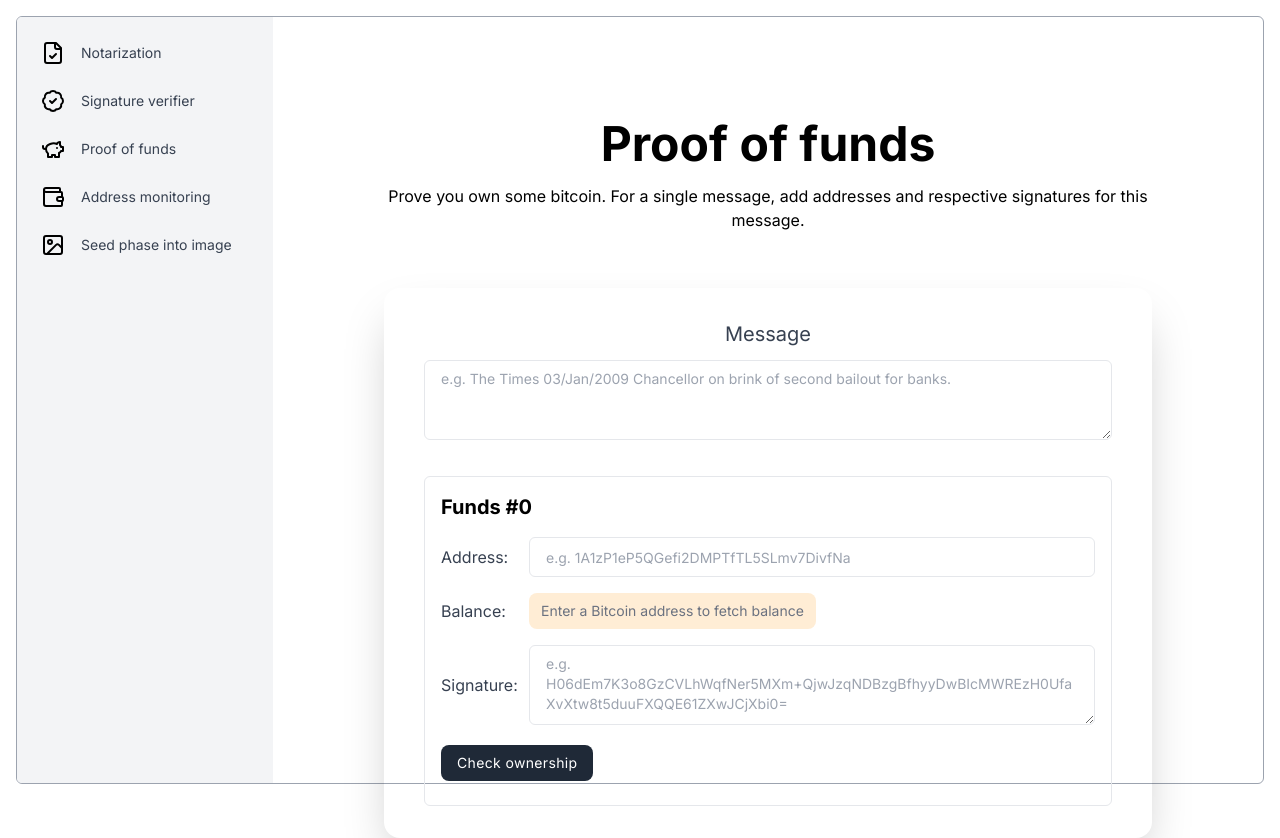
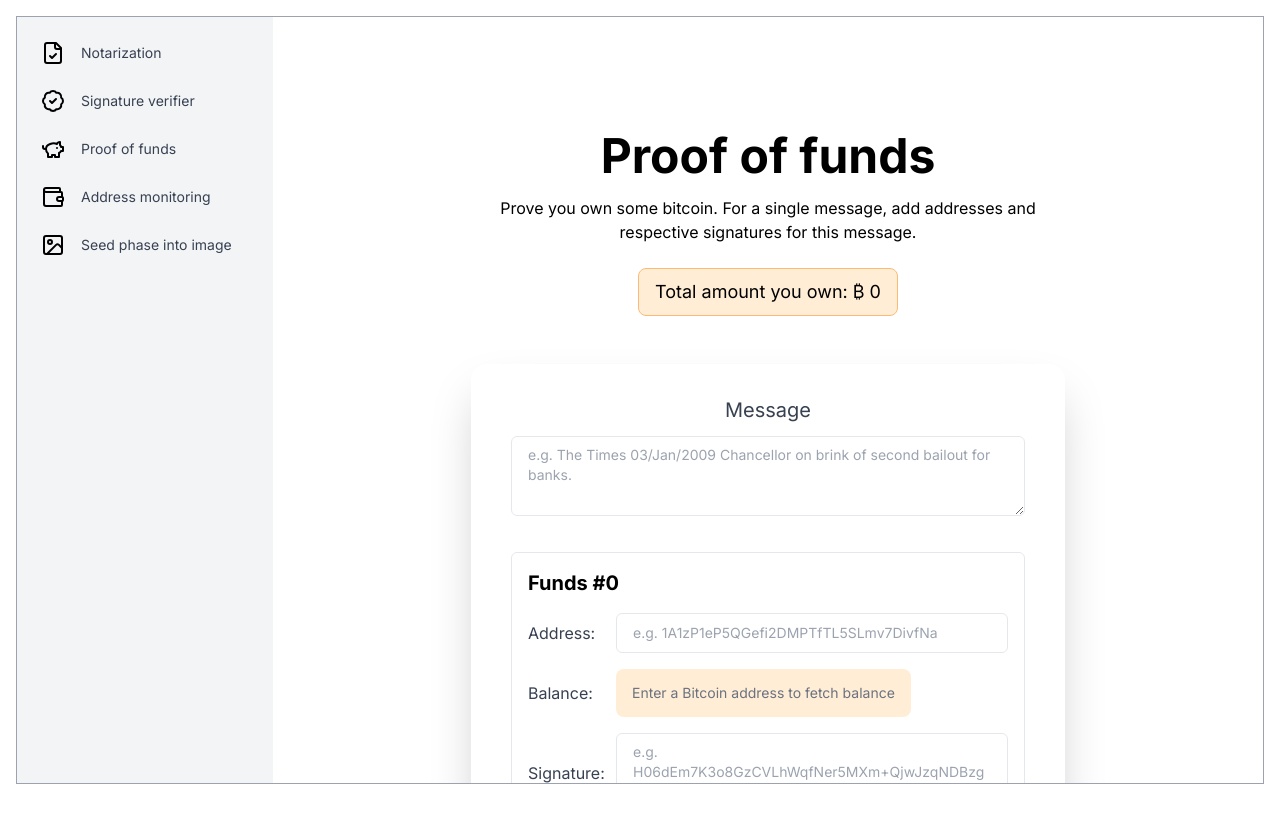
Before and after one commit to martins87/uft-platform, a Next.js app: page /proof-of-funds in a window 1280 px wide. After the commit the page ends 800 px from the top, so only its background shows below. Built offline with nearby package versions, Linux system fonts and the light colour scheme.

Commit message:
add scroll bar

```diff
--- a/app/components/Card.tsx
+++ b/app/components/Card.tsx
@@ -10,7 +10,7 @@ const Card: FC<CardProps> = ({ children, className }) => {
   return (
     <div
       className={twMerge(
-        "w-[100%] flex flex-col justify-center gap-8 py-8 px-6 lg:px-10 rounded-2xl shadow-2xl",
+        "w-[100%] flex flex-col justify-center gap-8 py-8 px-6 lg:px-10 mb-24 rounded-2xl shadow-2xl",
         className
       )}
     >
--- a/app/components/Container.tsx
+++ b/app/components/Container.tsx
@@ -10,7 +10,7 @@ const Container: FC<ContainerProps> = ({ children, className }) => {
   return (
     <div
       className={twMerge(
-        "w-[60%] flex flex-col items-center gap-2 absolute top-[10%] md:top-[15%]",
+        "absolute w-[60%] flex flex-col items-center gap-2 top-[10%] md:top-[15%]",
         className
       )}
     >
--- a/app/layout.tsx
+++ b/app/layout.tsx
@@ -20,9 +20,9 @@ export default function RootLayout({
     <html lang="en">
       <body className={inter.className}>
         <div className="w-full h-screen flex items-center justify-center p-4">
-          <div className="w-full h-full flex items-center justify-center border border-gray-400 rounded-md overflow-hidden">
+          <div className="w-full h-full flex items-center justify-center border border-gray-400">
             <Sidebar />
-            <div className="flex flex-1 items-center justify-center">
+            <div className="relative w-fit h-full flex flex-1 items-center justify-center overflow-y-scroll">
               {children}
             </div>
           </div>
--- a/app/proof-of-funds/page.tsx
+++ b/app/proof-of-funds/page.tsx
@@ -21,10 +21,12 @@ enum VerificationMessage {
 }
 
 const ProofOfFunds = () => {
+  const [totalAmount, setTotalAmount] = useState<number>(0);
+
   const [message, setMessage] = useState<string>("");
   const [address, setAddress] = useState<string>("");
   const [signature, setSignature] = useState<string>("");
-  const [balance, setBalance] = useState<string>("");
+  const [balance, setBalance] = useState<number>(0);
   const [fetchingBalance, setFetchingBalance] = useState<boolean>(false);
   const [usdBalance, setUsdBalance] = useState<string>("");
   const [messageVisible, setMessageVisible] = useState<boolean>(false);
@@ -52,7 +54,7 @@ const ProofOfFunds = () => {
 
     try {
       const response = await axios.get(
-        `https://blockchain.info/q/addressbalance/${address}`
+        `https://blockchain.info/q/addressbalance/${address.trim()}`
       );
 
       // setTimeout(() => {
@@ -62,7 +64,7 @@ const ProofOfFunds = () => {
         currency: "USD",
       });
 
-      setBalance(`₿ ${bitcoinBalance.toString()}`);
+      setBalance(bitcoinBalance);
       setUsdBalance(`${USDollar.format(rate * bitcoinBalance)}`);
       // }, 1000);
 
@@ -77,8 +79,6 @@ const ProofOfFunds = () => {
   const onAddressChange = (e: any) => {
     let addr: string = e.target.value;
 
-    setAddress(addr);
-
     if (addr.length > 0) {
       setFetchingBalance(true);
 
@@ -88,14 +88,16 @@ const ProofOfFunds = () => {
 
       setFetchingBalance(false);
     }
+
+    setAddress(addr);
   };
 
-  const handleVerify = async () => {
+  const handleVerify = async (balance: number) => {
     try {
       const validSig = bitcoinMessage.verify(
-        message,
-        address,
-        signature,
+        message.trim(),
+        address.trim(),
+        signature.trim(),
         undefined,
         true
       );
@@ -105,6 +107,7 @@ const ProofOfFunds = () => {
         setResultMessage("The signature is valid");
         setSigBgColor("bg-green-100");
         setResultSymbol(VerificationMessage.Valid);
+        setTotalAmount((state) => state + balance);
       } else {
         console.log("Not a valid signature");
         setResultMessage("Not a valid signature");
@@ -131,8 +134,13 @@ const ProofOfFunds = () => {
           </p>
         }
       />
+      <span className="w-fit min-h-12 -mt-8 mb-10 flex items-center gap-2 bg-orange-100 border border-orange-300 text-lg px-4 py-2 rounded-lg text-clip">
+        Total amount you own: ₿ {totalAmount.toString()}
+      </span>
       <Card className="gap-y-[12px]">
-        <span className="text-center text-xl text-gray-700">Message</span>
+        <div className="flex flex-col items-center justify-center gap-4 text-xl text-gray-700">
+          <span>Message</span>
+        </div>
         <textarea
           className="textarea textarea-bordered min-h-20 px-4 py-2 border rounded-md text-sm focus:outline-none mb-6"
           value={message}
@@ -156,14 +164,18 @@ const ProofOfFunds = () => {
 
           <div className="flex items-center gap-x-2">
             <span className="text-gray-700 min-w-20">Balance:</span>
-            <span className="w-fit flex items-center gap-2 bg-orange-100 text-lg px-3 py-2 rounded-lg text-clip">
+            <span className="w-fit min-h-12 flex items-center gap-2 bg-orange-100 text-lg px-4 py-2 rounded-lg text-clip">
               {!address.length ? (
                 <span className="text-sm text-gray-500">
                   Enter a Bitcoin address to fetch balance
                 </span>
+              ) : fetchingBalance ? (
+                <span className="text-sm text-gray-500">
+                  Fetching balance...
+                </span>
               ) : (
                 <div>
-                  {balance}
+                  {`₿ ${balance.toString()}`}
                   <span className="text-base"> | </span>
                   <span className="text-sm">{usdBalance}</span>
                 </div>
@@ -188,7 +200,7 @@ const ProofOfFunds = () => {
             <Button
               className="absolute left-0 bottom-2"
               primary
-              onClick={handleVerify}
+              onClick={() => handleVerify(balance)}
               label="Check ownership"
               // TODO add validation
             />
```
